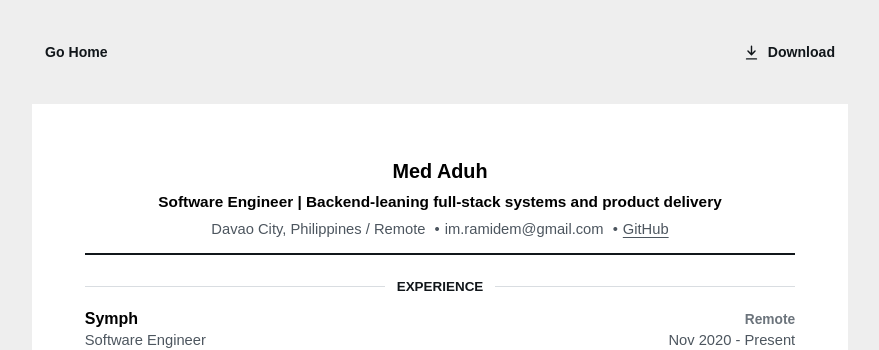
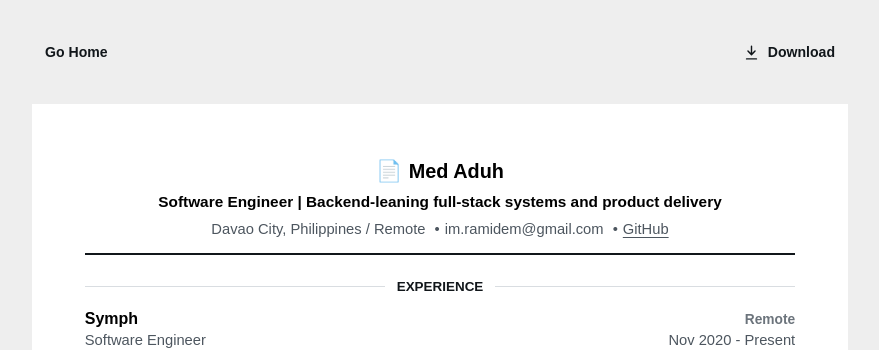
Before and after one commit to ramidem/ramidem.github.io, a Jekyll site: the page resume/index.html, which Jekyll copies as it is, in a window 1280 px wide. Shown: the top 350 px of the page, without its empty margins (200-1079 px from the left). Built offline with Jekyll 4.4.1, drawn with Linux system fonts in a browser that asks for light colours.

Commit message:
style: add resume emoji

```diff
--- a/resume/index.html
+++ b/resume/index.html
@@ -23,7 +23,7 @@
 
     <section class="resume-paper" aria-label="Resume">
       <header class="resume-header">
-        <h1 data-name>Med Aduh</h1>
+        <h1><span class="resume-emoji" aria-hidden="true">📄</span><span data-name>Med Aduh</span></h1>
         <p class="headline-line" data-headline></p>
         <p class="contact-line" data-contact></p>
       </header>
--- a/resume/styles.css
+++ b/resume/styles.css
@@ -92,12 +92,21 @@ p {
 }
 
 h1 {
+  align-items: center;
   color: #000000;
+  display: inline-flex;
   font-size: 1.24rem;
   font-weight: 800;
+  gap: 0.42rem;
+  justify-content: center;
   letter-spacing: 0;
   line-height: 1.15;
   margin-bottom: 10px;
+}
+
+.resume-emoji {
+  font-size: 1.05em;
+  line-height: 1;
 }
 
 .home-link,
```
